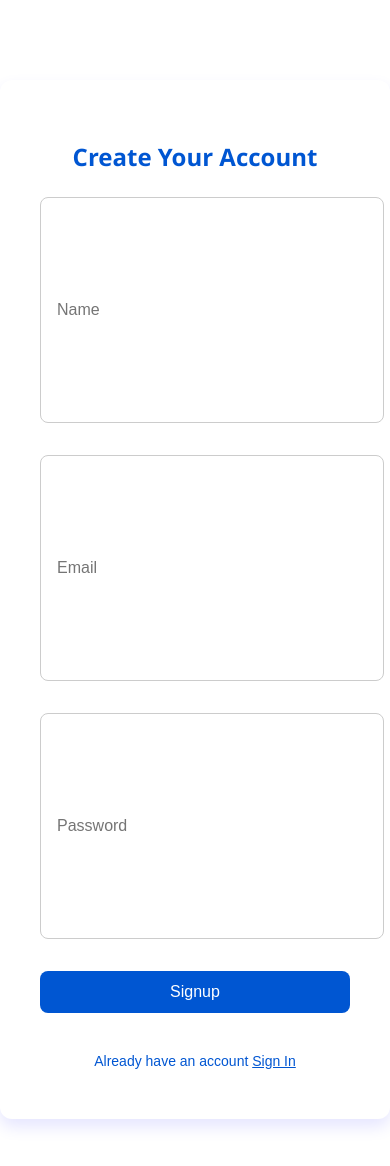
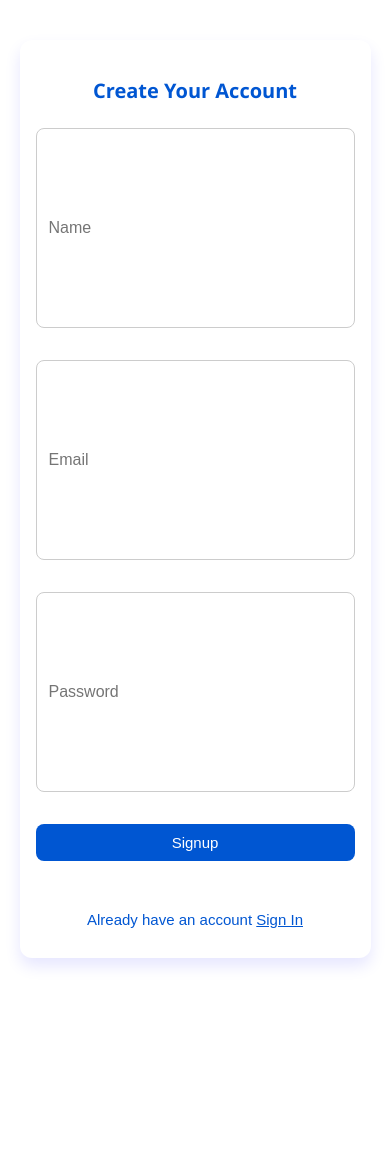
Before and after one commit to tallha-khan/trial-of-craft-task-manager, a React (Create React App) app in the folder frontend/: page /signup in a window 390 px wide. Shown: the top 1166 px of the page. After the commit the page ends 998 px from the top, so only its background shows below. Built offline with nearby package versions, Linux system fonts and the light colour scheme.

Commit message:
Added some extra styling

```diff
--- /dev/null
+++ b/frontend/src/App.css
@@ -0,0 +1,43 @@
+input,
+select,
+button,
+textarea {
+  font-family: inherit;
+  font-size: 16px; /* prevents iOS zooming in on focus */
+  line-height: 1.2;
+  box-sizing: border-box;
+}
+@media (max-width: 600px) {
+  input,
+  select,
+  button,
+  textarea {
+    font-size: 14px !important;
+    padding: 8px 12px !important;
+  }
+
+  .button1,
+  .button2,
+  form button,
+  li button {
+    padding: 10px 14px !important;
+    font-size: 14px !important;
+  }
+
+  .signup-container,
+  .login-container,
+  .projects-container,
+  .dashboard-container,
+  .container {
+    padding: 20px !important;
+    margin: 20px auto !important;
+  }
+
+  h2 {
+    font-size: 20px !important;
+  }
+
+  h3 {
+    font-size: 18px !important;
+  }
+}
--- a/frontend/src/Login.css
+++ b/frontend/src/Login.css
@@ -50,3 +50,20 @@
   border: none;
   cursor: pointer;
 }
+
+/* ✅ Responsive tweaks for smaller screens */
+@media (max-width: 480px) {
+  .login-container {
+    padding: 20px 16px;
+    margin: 40px auto;
+  }
+
+  .login-container h2 {
+    font-size: 20px;
+  }
+
+  .button1, .button2 {
+    font-size: 15px;
+    padding: 10px;
+  }
+}
--- a/frontend/src/Projects.css
+++ b/frontend/src/Projects.css
@@ -1,31 +1,35 @@
 .projects-container {
   max-width: 700px;
-  margin: 80px auto;
-  padding: 40px;
+  margin: 40px auto;
+  padding: 24px;
   background-color: #fff;
   border-radius: 12px;
   box-shadow: 0 8px 16px rgba(0, 86, 210, 0.1);
   font-family: 'Segoe UI', Tahoma, Geneva, Verdana, sans-serif;
+  box-sizing: border-box;
 }
 
 .projects-container h2 {
   color: #0056d2;
-  margin-bottom: 24px;
-  font-size: 28px;
+  margin-bottom: 20px;
+  font-size: 24px;
+  text-align: center;
 }
 
 .projects-container form {
   display: flex;
   flex-direction: column;
   gap: 12px;
-  margin-bottom: 32px;
+  margin-bottom: 28px;
 }
 
 .projects-container input {
-  padding: 10px;
+  padding: 10px 12px;
   border: 1px solid #ccc;
   border-radius: 6px;
-  font-size: 16px;
+  font-size: 14px;
+  line-height: 1.4;
+  box-sizing: border-box;
 }
 
 .projects-container button {
@@ -34,7 +38,7 @@
   color: white;
   border: none;
   border-radius: 6px;
-  font-size: 16px;
+  font-size: 15px;
   cursor: pointer;
   transition: background-color 0.3s ease;
 }
@@ -46,6 +50,7 @@
 .projects-container ul {
   list-style: none;
   padding: 0;
+  margin: 0;
 }
 
 .projects-container li {
@@ -62,3 +67,21 @@
 .projects-container a:hover {
   color: #003c9e;
 }
+
+/* ✅ Responsive adjustments */
+@media (max-width: 600px) {
+  .projects-container {
+    margin: 20px;
+    padding: 16px;
+  }
+
+  .projects-container h2 {
+    font-size: 20px;
+  }
+
+  .projects-container input,
+  .projects-container button {
+    font-size: 14px;
+    padding: 10px;
+  }
+}
--- a/frontend/src/Signup.css
+++ b/frontend/src/Signup.css
@@ -1,26 +1,30 @@
 .signup-container {
+  width: 90%;
   max-width: 400px;
-  margin: 80px auto;
-  padding: 40px;
+  margin: 60px auto;
+  padding: 30px 20px;
   background-color: #ffffff;
   box-shadow: 0 8px 16px rgba(0, 0, 255, 0.1);
   border-radius: 12px;
   font-family: 'Segoe UI', Tahoma, Geneva, Verdana, sans-serif;
+  box-sizing: border-box;
 }
 
 .signup-container h2 {
   text-align: center;
   color: #0056d2;
   margin-bottom: 24px;
+  font-size: 24px;
 }
 
 .signup-container input {
   width: 100%;
-  padding: 12px 16px;
+  padding: 10px 12px;
   margin-bottom: 20px;
   border: 1px solid #ccc;
   border-radius: 8px;
   font-size: 16px;
+  box-sizing: border-box;
 }
 
 .signup-container input:focus {
@@ -38,13 +42,41 @@
   border-radius: 8px;
   font-size: 16px;
   cursor: pointer;
-
+  transition: background-color 0.3s ease;
 }
 
-.button2{
+.button1:hover {
+  background-color: #0041a8;
+}
+
+.button2 {
   width: 100%;
-  background-color: white;
+  margin-top: 10px;
+  background-color: transparent;
   color: #0056d2;
   border: none;
+  font-size: 14px;
+  text-align: center;
   cursor: pointer;
 }
+
+.button2 span {
+  text-decoration: underline;
+}
+
+/* ✅ Responsive tweaks for smaller screens */
+@media (max-width: 480px) {
+  .signup-container {
+    padding: 20px 16px;
+    margin: 40px auto;
+  }
+
+  .signup-container h2 {
+    font-size: 20px;
+  }
+
+  .button1, .button2 {
+    font-size: 15px;
+    padding: 10px;
+  }
+}
```
